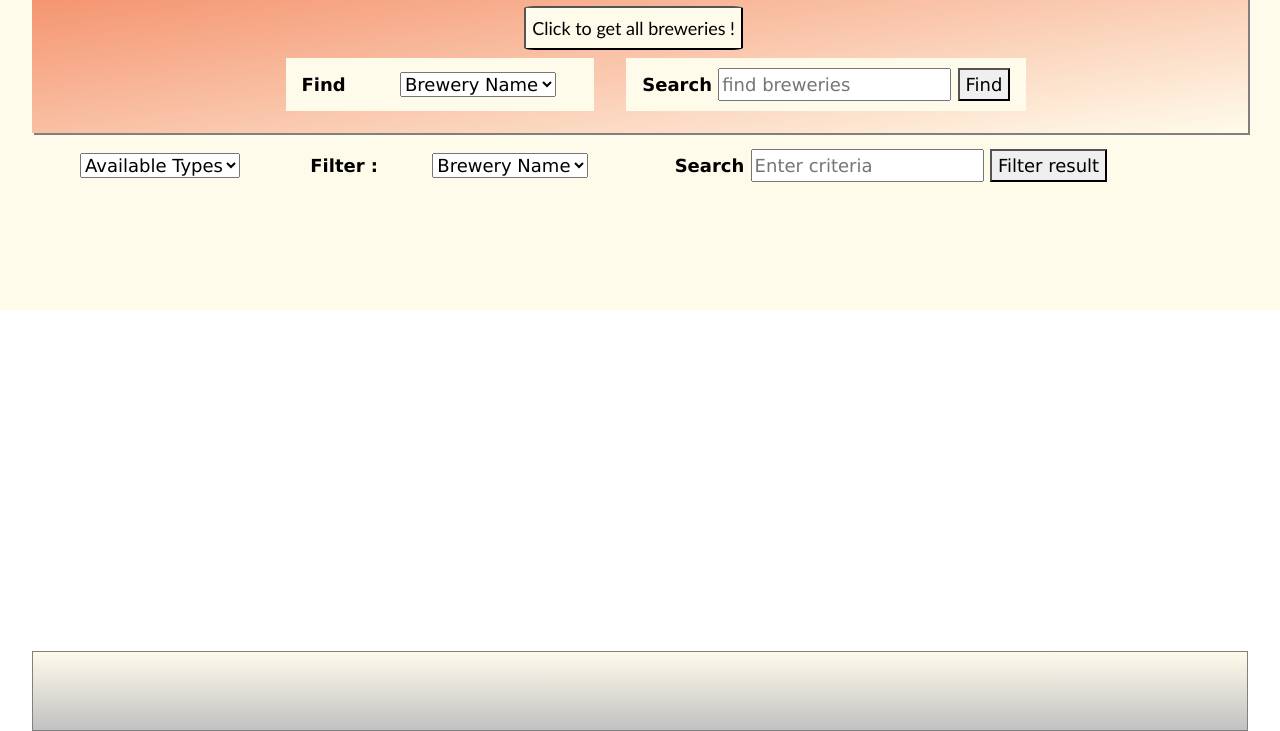
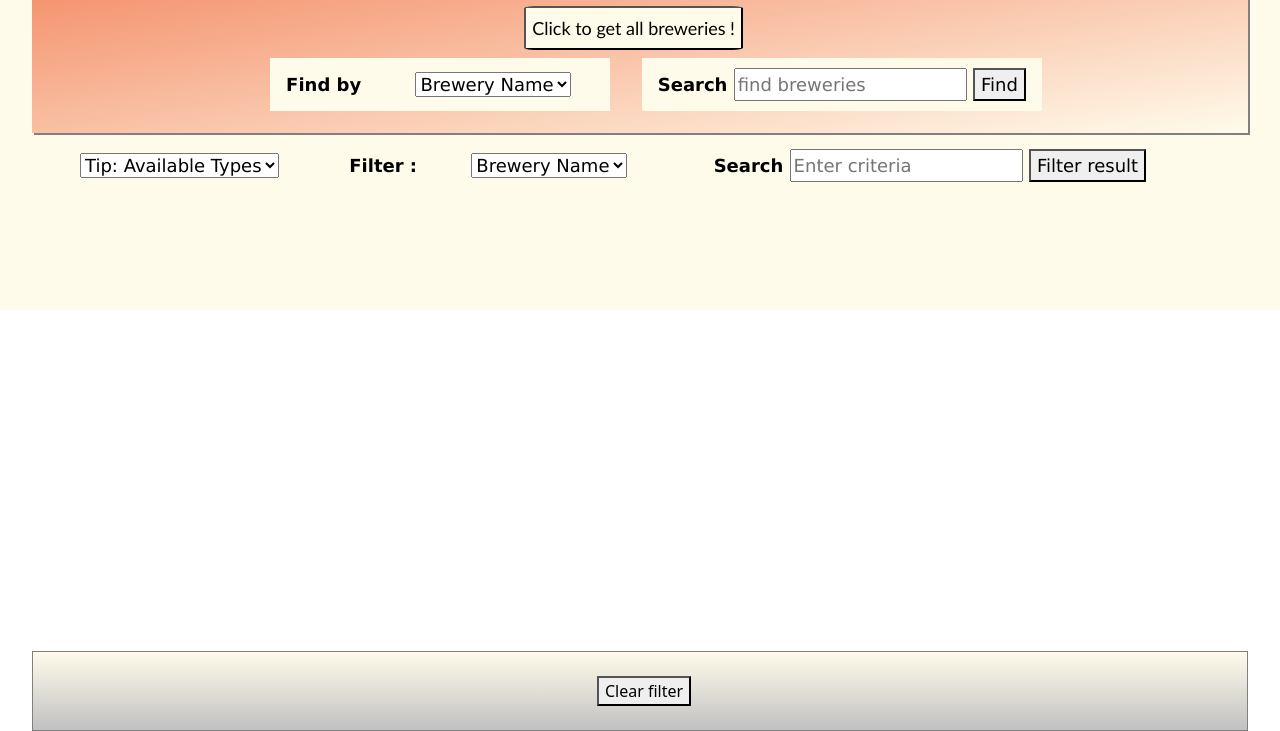
Before and after one commit to KalaivaniBaskar/Webcode1-Brewery, a plain HTML site: page index.html in a window 1280 px wide. Shown: the part 69-800 px from the top of the page. Drawn offline with nearby package versions, Linux system fonts and the light colour scheme.

Commit message:
Resetbutton

```diff
--- a/index.html
+++ b/index.html
@@ -4,7 +4,7 @@
     <meta charset="UTF-8">
     <meta http-equiv="X-UA-Compatible" content="IE=edge">
     <meta name="viewport" content="width=device-width, initial-scale=1.0">
-    <title>Brewery List v1.0</title>
+    <title>Brewery List </title>
 
     <link rel="stylesheet" href="style.css">
 
@@ -48,7 +48,7 @@
                             <form action="" id="search-form">
 
                                 <span id="span-filter">
-                                    <label for="filter">   Find   </label>
+                                    <label for="filter">   Find by  </label>
                                     <span id="filter-select">
                                         <select name="filter-value" id="filterby">
                                             <option value="name" >Brewery Name</option>
@@ -79,7 +79,7 @@
                             <form action="" id="filter-form">
                                 <span id="">
                                     <select name="" id="drop-type">
-                                        <option value="" selected><b>Available Types</b></option>
+                                        <option value="" selected><b>Tip: Available Types</b></option>
                                         <option value="" disabled >micro </option>
                                         <option value="" disabled="">nano</option>
                                         <option value="" disabled="">regional</option>
@@ -134,7 +134,9 @@
                 <div>
                     <p id="showing"></p>
                 </div>
-
+                <div>
+                    <button onclick="resetList(this)" id="resetbutton">Clear filter</button>
+                </div>
                 <div class="button-hold">
                     <nav aria-label="pagination-size" class = "pagination" id="page-btn">
 
```
